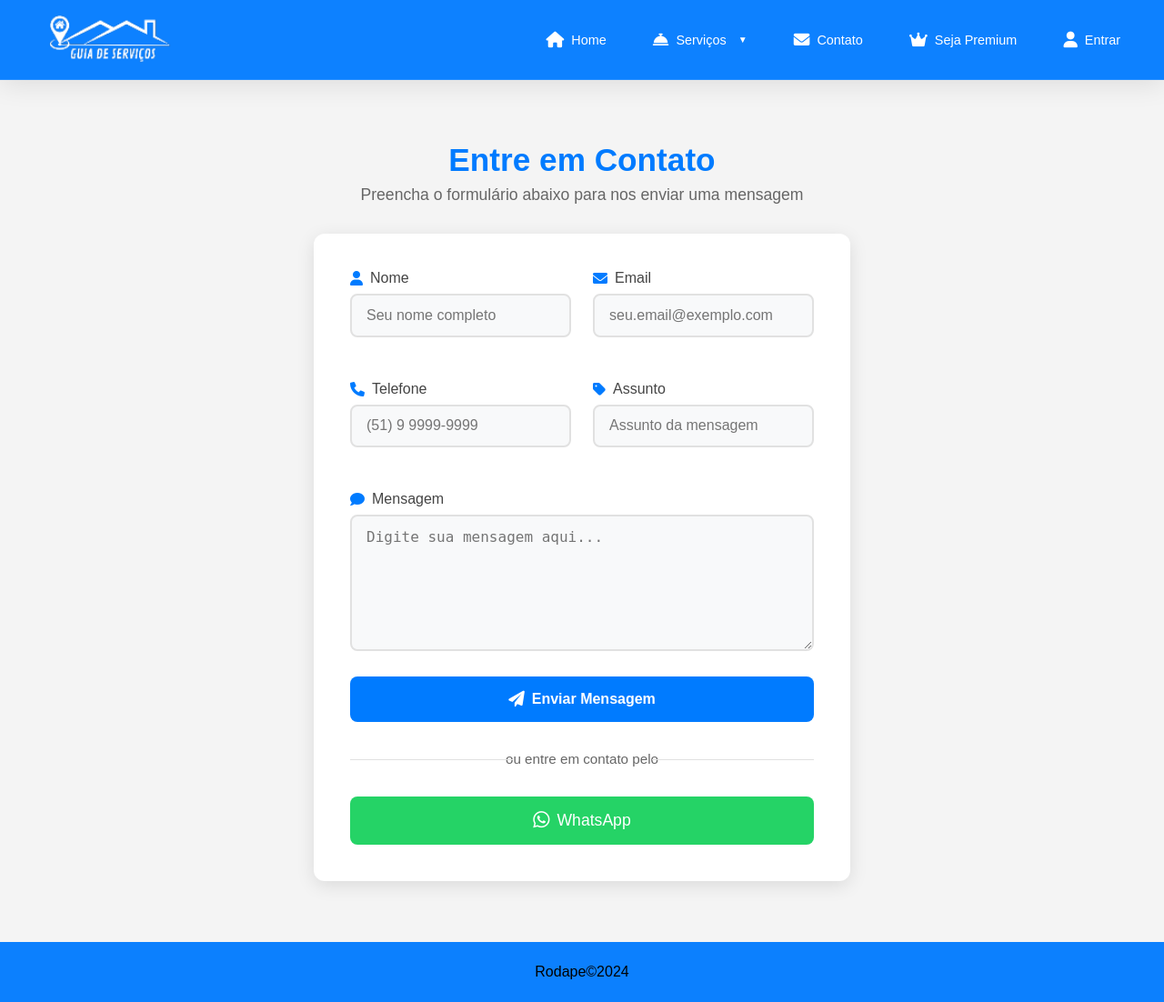
After one commit to oguustavo/GuiadeServi-osTCC, a Node server app: page /contato in a window 1280 px wide. The commit adds this page. Shown: the whole page at 91% size. Run offline with Node 20, Linux system fonts and the light colour scheme; some libraries are stand-ins or nearby versions.

Commit message:
logica de contato

```diff
--- /dev/null
+++ b/controllers/ContactController.js
@@ -0,0 +1,46 @@
+const nodemailer = require('nodemailer');
+
+const transporter = nodemailer.createTransport({
+    service: 'gmail',
+    auth: {
+        user: 'gustavosoaresok@gmail.com', // seu email
+        pass: 'sua_senha_de_app' // você precisará gerar uma senha de aplicativo no Gmail
+    }
+});
+
+class ContactController {
+    static showContactPage(req, res) {
+        res.render('contato');
+    }
+
+    static async sendEmail(req, res) {
+        const { name, email, phone, subject, message } = req.body;
+
+        const mailOptions = {
+            from: email,
+            to: 'gustavosoaresok@gmail.com',
+            subject: `Novo contato: ${subject}`,
+            html: `
+                <h2>Novo contato do site</h2>
+                <p><strong>Nome:</strong> ${name}</p>
+                <p><strong>Email:</strong> ${email}</p>
+                <p><strong>Telefone:</strong> ${phone}</p>
+                <p><strong>Assunto:</strong> ${subject}</p>
+                <p><strong>Mensagem:</strong></p>
+                <p>${message}</p>
+            `
+        };
+
+        try {
+            await transporter.sendMail(mailOptions);
+            req.flash('success', 'Mensagem enviada com sucesso! Em breve entraremos em contato.');
+            res.redirect('/contato');
+        } catch (error) {
+            console.error('Erro ao enviar email:', error);
+            req.flash('error', 'Erro ao enviar mensagem. Por favor, tente novamente.');
+            res.redirect('/contato');
+        }
+    }
+}
+
+module.exports = ContactController;
--- a/index.js
+++ b/index.js
@@ -20,6 +20,7 @@ const eventosRoutes = require('./routes/eventosRoutes')
 const authRoutes = require('./routes/authRoutes')
 const adminRoutes = require('./routes/adminRoutes')
 const premiumRoutes = require('./routes/premiumRoutes')
+const contactRoutes = require('./routes/contactRoutes')
 
 app.engine('handlebars', exphbs.engine({
     helpers: {
@@ -103,6 +104,7 @@ app.use('/eventos', eventosRoutes)
 app.use('/', authRoutes)
 app.use('/admin', adminRoutes)
 app.use('/', premiumRoutes)
+app.use('/contato', contactRoutes)
 app.get('/', EventosControllers.showEventos)
 
 app.use(express.static('public'))
--- a/package.json
+++ b/package.json
@@ -22,6 +22,7 @@
     "express-handlebars": "^8.0.1",
     "express-session": "^1.18.0",
     "mysql2": "^3.12.0",
+    "nodemailer": "^7.0.3",
     "nodemon": "^3.1.4",
     "sequelize": "^6.37.5",
     "session-file-store": "^1.5.0"
--- a/public/css/style.css
+++ b/public/css/style.css
@@ -350,3 +350,223 @@ footer {
     border-radius: 4px;
     margin-bottom: 1rem;
 }
+
+/* Contact Page Styles */
+.contact-container {
+    max-width: 800px;
+    margin: 2rem auto;
+    padding: 20px;
+}
+
+.contact-header {
+    text-align: center;
+    margin-bottom: 2rem;
+}
+
+.contact-header h2 {
+    color: var(--primary);
+    font-size: 2.2rem;
+    margin-bottom: 0.5rem;
+}
+
+.contact-header p {
+    color: #666;
+    font-size: 1.1rem;
+}
+
+.alert {
+    padding: 1rem;
+    border-radius: 8px;
+    margin-bottom: 1.5rem;
+    display: flex;
+    align-items: center;
+    gap: 0.5rem;
+}
+
+.alert i {
+    font-size: 1.2rem;
+}
+
+.alert.success {
+    background-color: #d4edda;
+    color: #155724;
+    border: 1px solid #c3e6cb;
+}
+
+.alert.error {
+    background-color: #f8d7da;
+    color: #721c24;
+    border: 1px solid #f5c6cb;
+}
+
+.contact-form {
+    background: #fff;
+    padding: 2.5rem;
+    border-radius: 12px;
+    box-shadow: 0 5px 20px rgba(0, 0, 0, 0.1);
+}
+
+.form-row {
+    display: grid;
+    grid-template-columns: 1fr 1fr;
+    gap: 1.5rem;
+    margin-bottom: 1.5rem;
+}
+
+.form-group {
+    margin-bottom: 1.5rem;
+}
+
+.form-group label {
+    display: flex;
+    align-items: center;
+    gap: 0.5rem;
+    margin-bottom: 0.5rem;
+    color: #444;
+    font-weight: 500;
+}
+
+.form-group label i {
+    color: var(--primary);
+    font-size: 1rem;
+}
+
+.form-group input,
+.form-group textarea {
+    width: 100%;
+    padding: 0.8rem 1rem;
+    border: 2px solid #e1e1e1;
+    border-radius: 8px;
+    font-size: 1rem;
+    transition: all 0.3s ease;
+    background-color: #f8f9fa;
+}
+
+.form-group input:focus,
+.form-group textarea:focus {
+    outline: none;
+    border-color: var(--primary);
+    background-color: #fff;
+    box-shadow: 0 0 0 3px rgba(0, 123, 255, 0.1);
+}
+
+.form-group textarea {
+    height: 150px;
+    resize: vertical;
+}
+
+.submit-btn {
+    background: var(--primary);
+    color: white;
+    padding: 1rem 2rem;
+    border: none;
+    border-radius: 8px;
+    cursor: pointer;
+    width: 100%;
+    font-size: 1.1rem;
+    font-weight: 500;
+    display: flex;
+    align-items: center;
+    justify-content: center;
+    gap: 0.5rem;
+    transition: all 0.3s ease;
+}
+
+.submit-btn i {
+    font-size: 1.1rem;
+}
+
+.submit-btn:hover {
+    background: #0056b3;
+    transform: translateY(-2px);
+    box-shadow: 0 5px 15px rgba(0, 86, 179, 0.3);
+}
+
+.submit-btn:active {
+    transform: translateY(0);
+}
+
+.contact-divider {
+    text-align: center;
+    margin: 2rem 0;
+    position: relative;
+}
+
+.contact-divider::before,
+.contact-divider::after {
+    content: '';
+    position: absolute;
+    top: 50%;
+    width: 35%;
+    height: 1px;
+    background-color: #e1e1e1;
+}
+
+.contact-divider::before {
+    left: 0;
+}
+
+.contact-divider::after {
+    right: 0;
+}
+
+.contact-divider span {
+    background-color: #fff;
+    padding: 0 1rem;
+    color: #666;
+    font-size: 0.95rem;
+}
+
+.whatsapp-btn {
+    display: flex;
+    align-items: center;
+    justify-content: center;
+    background: #25D366;
+    color: white;
+    padding: 1rem;
+    border-radius: 8px;
+    text-decoration: none;
+    font-weight: 500;
+    font-size: 1.1rem;
+    gap: 0.5rem;
+    transition: all 0.3s ease;
+}
+
+.whatsapp-btn i {
+    font-size: 1.3rem;
+}
+
+.whatsapp-btn:hover {
+    background: #128C7E;
+    transform: translateY(-2px);
+    box-shadow: 0 5px 15px rgba(18, 140, 126, 0.3);
+    color: white;
+}
+
+.whatsapp-btn:active {
+    transform: translateY(0);
+}
+
+/* Responsive Design */
+@media (max-width: 768px) {
+    .contact-container {
+        padding: 15px;
+    }
+
+    .contact-form {
+        padding: 1.5rem;
+    }
+
+    .form-row {
+        grid-template-columns: 1fr;
+        gap: 0;
+    }
+
+    .contact-header h2 {
+        font-size: 1.8rem;
+    }
+
+    .contact-header p {
+        font-size: 1rem;
+    }
+}
--- /dev/null
+++ b/views/contato.handlebars
@@ -0,0 +1,87 @@
+<div class="contact-container">
+    <div class="contact-header">
+        <h2>Entre em Contato</h2>
+        <p>Preencha o formulário abaixo para nos enviar uma mensagem</p>
+    </div>
+
+    {{#if messages.success}}
+        <div class="alert success">
+            <i class="fas fa-check-circle"></i>
+            {{messages.success}}
+        </div>
+    {{/if}}
+
+    {{#if messages.error}}
+        <div class="alert error">
+            <i class="fas fa-exclamation-circle"></i>
+            {{messages.error}}
+        </div>
+    {{/if}}
+
+    <div class="contact-form">
+        <form id="contactForm" action="/contato/send" method="POST">
+            <div class="form-row">
+                <div class="form-group">
+                    <label for="name">
+                        <i class="fas fa-user"></i>
+                        Nome
+                    </label>
+                    <input type="text" id="name" name="name" required
+                           placeholder="Seu nome completo">
+                </div>
+
+                <div class="form-group">
+                    <label for="email">
+                        <i class="fas fa-envelope"></i>
+                        Email
+                    </label>
+                    <input type="email" id="email" name="email" required
+                           placeholder="seu.email@exemplo.com">
+                </div>
+            </div>
+
+            <div class="form-row">
+                <div class="form-group">
+                    <label for="phone">
+                        <i class="fas fa-phone"></i>
+                        Telefone
+                    </label>
+                    <input type="tel" id="phone" name="phone"
+                           placeholder="(51) 9 9999-9999">
+                </div>
+
+                <div class="form-group">
+                    <label for="subject">
+                        <i class="fas fa-tag"></i>
+                        Assunto
+                    </label>
+                    <input type="text" id="subject" name="subject" required
+                           placeholder="Assunto da mensagem">
+                </div>
+            </div>
+
+            <div class="form-group">
+                <label for="message">
+                    <i class="fas fa-comment"></i>
+                    Mensagem
+                </label>
+                <textarea id="message" name="message" required
+                          placeholder="Digite sua mensagem aqui..."></textarea>
+            </div>
+
+            <button type="submit" class="submit-btn">
+                <i class="fas fa-paper-plane"></i>
+                Enviar Mensagem
+            </button>
+        </form>
+
+        <div class="contact-divider">
+            <span>ou entre em contato pelo</span>
+        </div>
+
+        <a href="https://wa.me/5551SEUNUMERO" target="_blank" class="whatsapp-btn">
+            <i class="fab fa-whatsapp"></i>
+            WhatsApp
+        </a>
+    </div>
+</div>
--- a/views/layouts/main.handlebars
+++ b/views/layouts/main.handlebars
@@ -29,11 +29,14 @@
             <li class="nav-item dropdown">
                 <a href="#" class="dropdown-toggle"><i class="fas fa-concierge-bell"></i>Serviços</a>
                 <ul class="dropdown-menu">
-                    <li><a href="/onibus"><i class="fas fa-bus"></i>Horários de Ônibus</a></li>
-                    <li><a href="/eventos"><i class="fas fa-calendar-alt"></i>Eventos</a></li>
-                    <li><a href="/farmacias"><i class="fas fa-prescription-bottle-medical"></i>Farmácias</a></li>
-                    <li><a href="/mercados"><i class="fas fa-shopping-cart"></i>Mercados</a></li>
-                    <li><a href="/restaurantes"><i class="fas fa-utensils"></i>Restaurantes</a></li>
+                    <li><a href="/eventos/mercados"><i class="fas fa-shopping-cart"></i>Mercados</a></li>
+                    <li><a href="/eventos/eventosCidade"><i class="fas fa-city"></i>Eventos da Cidade</a></li>
+                    <li><a href="/eventos/farmacias"><i class="fas fa-prescription-bottle-medical"></i>Farmácias</a></li>
+                    <li><a href="/eventos/empregos"><i class="fas fa-briefcase"></i>Empregos</a></li>
+                    <li><a href="/eventos/outrosServicos"><i class="fas fa-tools"></i>Outros Serviços</a></li>
+                    <li><a href="/eventos/promocoes"><i class="fas fa-tags"></i>Promoções</a></li>
+                    <li><a href="/eventos/onibus"><i class="fas fa-bus"></i>Horários de Ônibus</a></li>
+                    <li><a href="/eventos/contatos"><i class="fas fa-address-book"></i>Contatos</a></li>
                 </ul>
             </li>
 
```
Also changed, not shown: routes/contactRoutes.js (added, +11 -0 lines), 1 other file.
